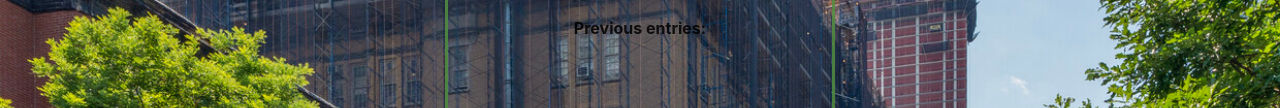
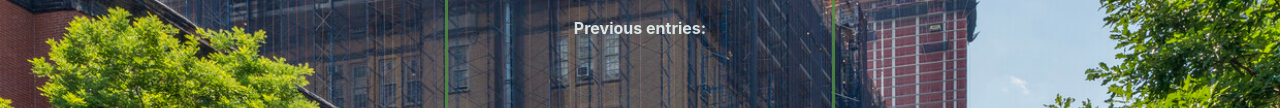
Before and after one commit to jasonl375/btechCounter, a plain HTML site: page index.html in a window 1280 px wide. Shown: the part 224-332 px from the top of the page. Drawn offline with Linux system fonts and the light colour scheme.

Commit message:
Update style.css

```diff
--- a/style.css
+++ b/style.css
@@ -48,3 +48,7 @@ button {
 #save-btn {
   background: #b552b2;
 }
+
+#entries {
+  color: azure;
+}
```
